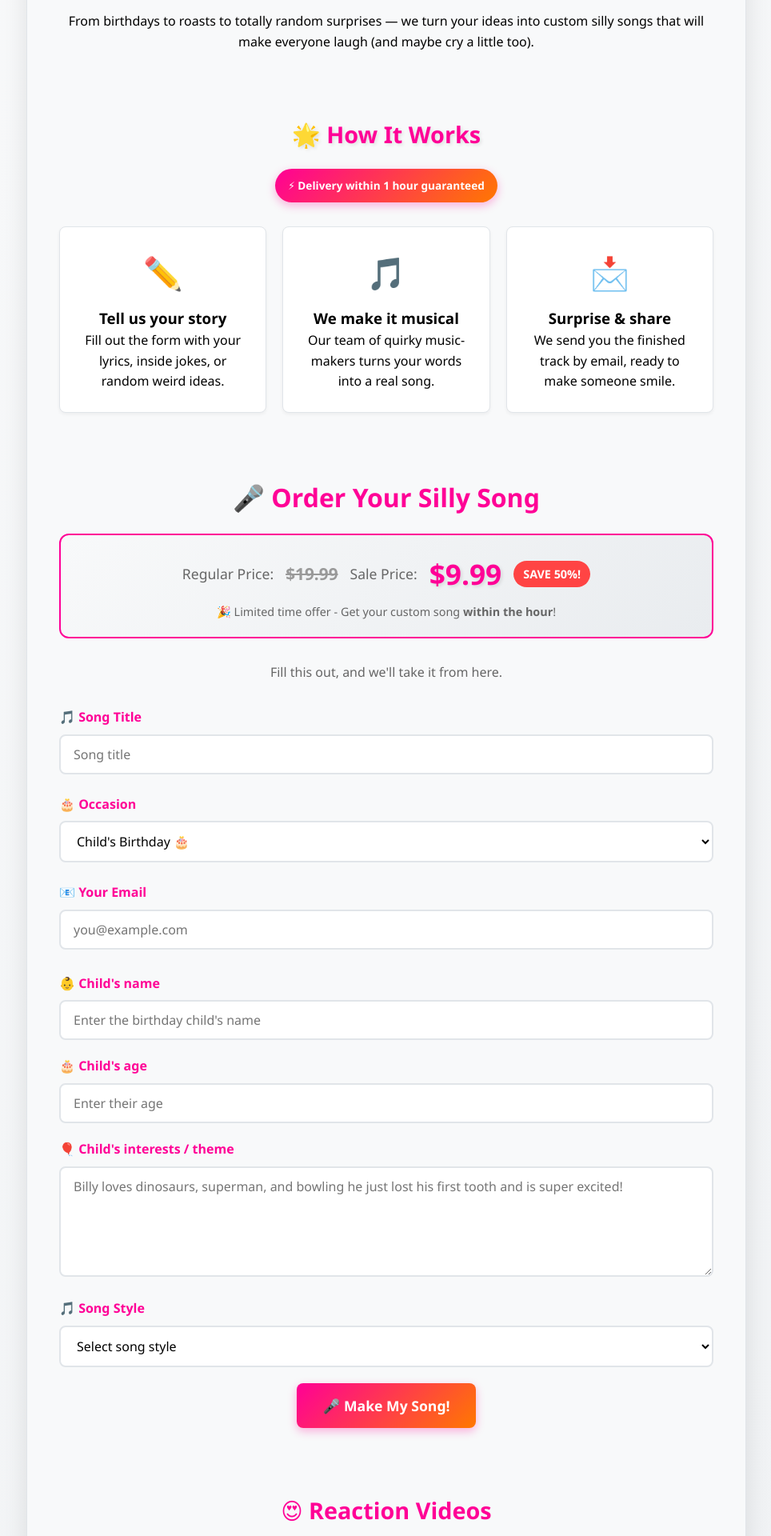
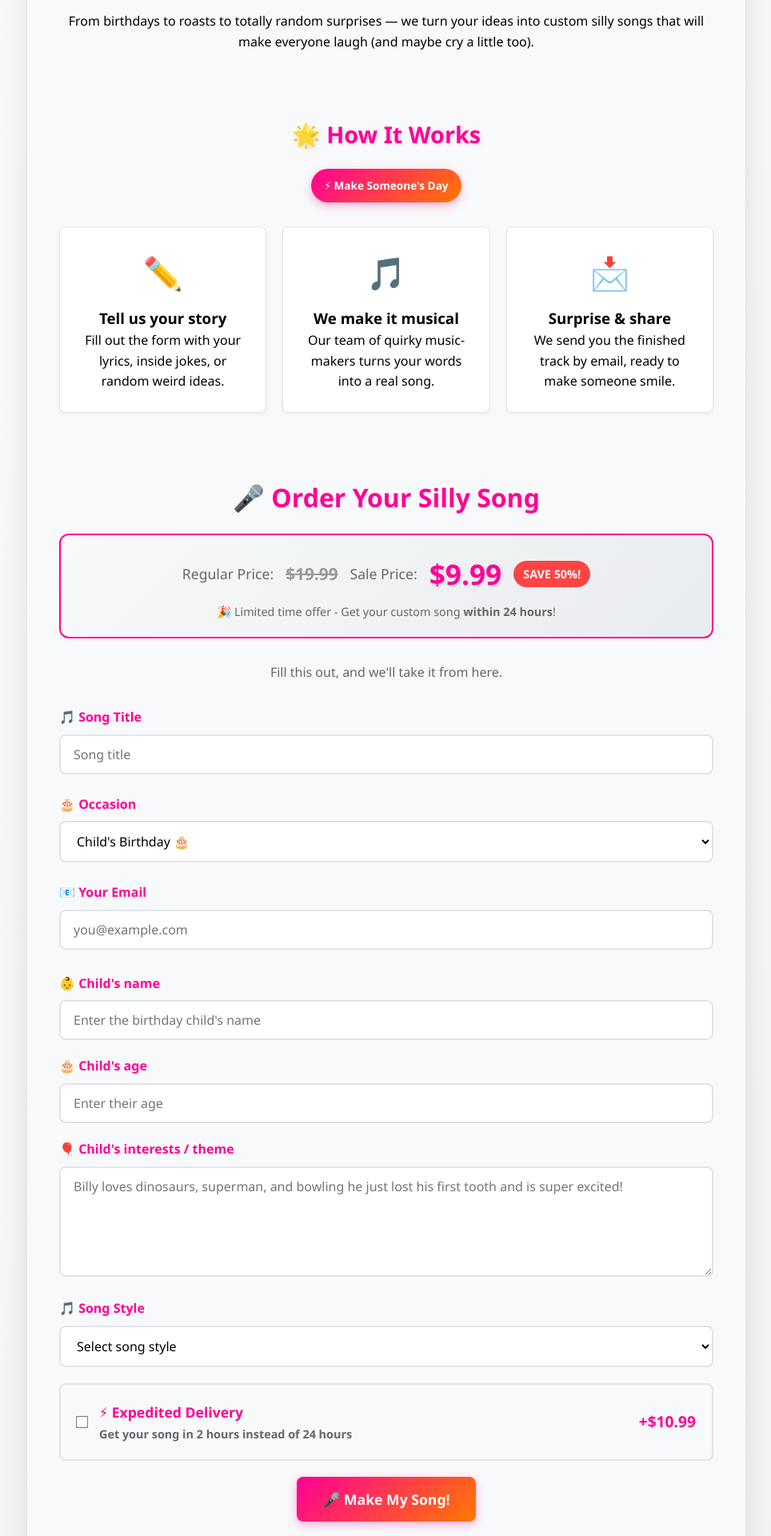
Before and after one commit to andrewtrentor1/sillysongshop, a Django app: page / in a window 1280 px wide. Shown: the part 240-2160 px from the top of the page at 80% size, without its empty margins (157-1121 px from the left). Run offline with Django 4.2, Linux system fonts and the light colour scheme; data comes from the database, SQL or seed files in the repository; data that the repository does not hold is empty; parts of the project's set-up code (start-up, migrations or seed data) failed here and were passed over; some libraries are stand-ins or nearby versions.

Commit message:
increased some shit

```diff
--- a/orders/models.py
+++ b/orders/models.py
@@ -93,6 +93,7 @@ class Order(models.Model):
     status = models.CharField(max_length=20, default="pending")
     payment_status = models.CharField(max_length=20, default="pending")
     stripe_payment_intent_id = models.CharField(max_length=255, blank=True, null=True)
+    expedited_delivery = models.BooleanField(default=False, help_text="2-hour delivery for $10.99 extra")
     created_at = models.DateTimeField(auto_now_add=True)
 
     def __str__(self):
--- a/orders/templates/order.html
+++ b/orders/templates/order.html
@@ -97,14 +97,14 @@ line-height: 1.6;
             margin-top: 0;
             background: transparent;
             border-radius: 12px;
-            padding: 40px 0;
+            padding: 40px 0 10px 0;
             border: none;
         }
 
         .reaction-videos h3 {
             color: #FF0096;
             text-align: center;
-            margin-bottom: 30px;
+            margin-bottom: 10px;
             font-size: 1.8rem;
             font-weight: 700;
         }
@@ -177,11 +177,23 @@ line-height: 1.6;
         }
 
         .video-controls {
-            display: flex;
-            justify-content: space-between;
+            display: grid;
+            grid-template-columns: 1fr auto 1fr;
             align-items: center;
             margin-bottom: 15px;
             gap: 10px;
+        }
+
+        .video-controls .video-btn:first-child {
+            justify-self: start;
+        }
+
+        .video-controls .video-btn:last-child {
+            justify-self: end;
+        }
+
+        .video-controls .sound-btn-small {
+            justify-self: center;
         }
 
         .video-btn {
@@ -551,7 +563,7 @@ line-height: 1.6;
         <div class="how-it-works">
             <h2 style="text-align: center; color: #FF0096; margin-bottom: 20px; font-size: 1.8rem; font-weight: 700; text-shadow: 2px 2px 4px rgba(0,0,0,0.1);">🌟 How It Works</h2>
             <div style="text-align: center; margin-bottom: 30px;">
-                <span style="background: linear-gradient(135deg, #FF0096 0%, #FF7800 100%); color: white; padding: 10px 16px; border-radius: 25px; font-weight: 600; font-size: 0.85rem; box-shadow: 0 4px 12px rgba(255, 0, 150, 0.3); display: inline-block; max-width: 90%; word-wrap: break-word;">⚡ Delivery within 1 hour guaranteed</span>
+                <span style="background: linear-gradient(135deg, #FF0096 0%, #FF7800 100%); color: white; padding: 10px 16px; border-radius: 25px; font-weight: 600; font-size: 0.85rem; box-shadow: 0 4px 12px rgba(255, 0, 150, 0.3); display: inline-block; max-width: 90%; word-wrap: break-word;">⚡ Make Someone's Day</span>
             </div>
             <div class="steps">
                 <div class="step">
@@ -584,7 +596,7 @@ line-height: 1.6;
                     <div style="font-size: 2.2rem; color: #FF0096; font-weight: 900; text-shadow: 2px 2px 4px rgba(0,0,0,0.1);">$9.99</div>
                     <div style="background: #ff4444; color: white; padding: 5px 12px; border-radius: 20px; font-size: 0.9rem; font-weight: 700;">SAVE 50%!</div>
                 </div>
-                <div style="font-size: 0.9rem; color: #666; margin-top: 8px;">🎉 Limited time offer - Get your custom song <strong>within the hour</strong>!</div>
+                <div style="font-size: 0.9rem; color: #666; margin-top: 8px;">🎉 Limited time offer - Get your custom song <strong>within 24 hours</strong>!</div>
             </div>
 
             <p style="text-align: center; margin-bottom: 30px; color: #666;">Fill this out, and we'll take it from here.</p>
@@ -788,6 +800,18 @@ line-height: 1.6;
                     </div>
                 </div>
 
+                <!-- Expedited Delivery Option -->
+                <div class="expedited-delivery-option" style="margin: 20px 0; padding: 20px; background: #f8f9fa; border-radius: 8px; border: 2px solid #e1e5e9;">
+                    <label style="display: flex; align-items: center; gap: 15px; cursor: pointer; margin: 0;">
+                        <input type="checkbox" id="expedited_delivery" name="expedited_delivery" style="transform: scale(1.2);" onchange="updateExpeditedDeliveryStyle()">
+                        <div style="flex: 1;">
+                            <div style="font-weight: 600; color: #FF0096; font-size: 1.1rem;">⚡ Expedited Delivery</div>
+                            <div style="color: #666; font-size: 0.9rem; margin-top: 2px;">Get your song in 2 hours instead of 24 hours</div>
+                        </div>
+                        <div style="font-weight: 700; color: #FF0096; font-size: 1.2rem;">+$10.99</div>
+                    </label>
+                </div>
+
                 <button type="submit" class="submit-btn" onclick="fbq('track', 'Lead', {content_name: 'Custom Silly Song Form', content_category: 'Music'});">🎤 Make My Song!</button>
             </form>
         </div>
@@ -795,7 +819,7 @@ line-height: 1.6;
         <!-- Reaction Videos Section -->
         <div class="reaction-videos">
             <h3>😍 Reaction Videos</h3>
-            <p style="text-align: center; color: #5a6c7d; margin-bottom: 30px;">Send us your reaction video and get a free song in return!</p>
+            <p style="text-align: center; color: #5a6c7d; margin-bottom: 10px;">Send us your reaction video and get a free song in return!</p>
 
             <div class="video-carousel">
                 <div class="video-container">
@@ -1175,5 +1199,19 @@ line-height: 1.6;
             // Initialize
             updateVideo(0);
         });
+
+        // Expedited Delivery Style Update
+        function updateExpeditedDeliveryStyle() {
+            const checkbox = document.getElementById('expedited_delivery');
+            const option = document.querySelector('.expedited-delivery-option');
+
+            if (checkbox.checked) {
+                option.style.borderColor = '#FF0096';
+                option.style.backgroundColor = '#fff5f8';
+            } else {
+                option.style.borderColor = '#e1e5e9';
+                option.style.backgroundColor = '#f8f9fa';
+            }
+        }
     </script>
 {% endblock %}
--- a/orders/views.py
+++ b/orders/views.py
@@ -113,15 +113,19 @@ def order_song(request):
                 if other_style:
                     lyrics += f" ({other_style})"
 
+            # Get expedited delivery option
+            expedited_delivery = request.POST.get('expedited_delivery') == 'on'
+
             # Create the order
-            print(f"DEBUG: Creating order with title='{title}', email='{email}'")
+            print(f"DEBUG: Creating order with title='{title}', email='{email}', expedited={expedited_delivery}")
             order = Order.objects.create(
                 title=title,
                 lyrics=lyrics,
                 occasion=occasion,
                 email=email,
                 status='pending',
-                payment_status='pending'
+                payment_status='pending',
+                expedited_delivery=expedited_delivery
             )
             print(f"DEBUG: Order created successfully with ID: {order.id}")
 
```
Also changed, not shown: orders/payment_views.py (+8 -2 lines), orders/templates/checkout.html (+17 -4 lines), orders/migrations/0005_order_expedited_delivery.py (added).
